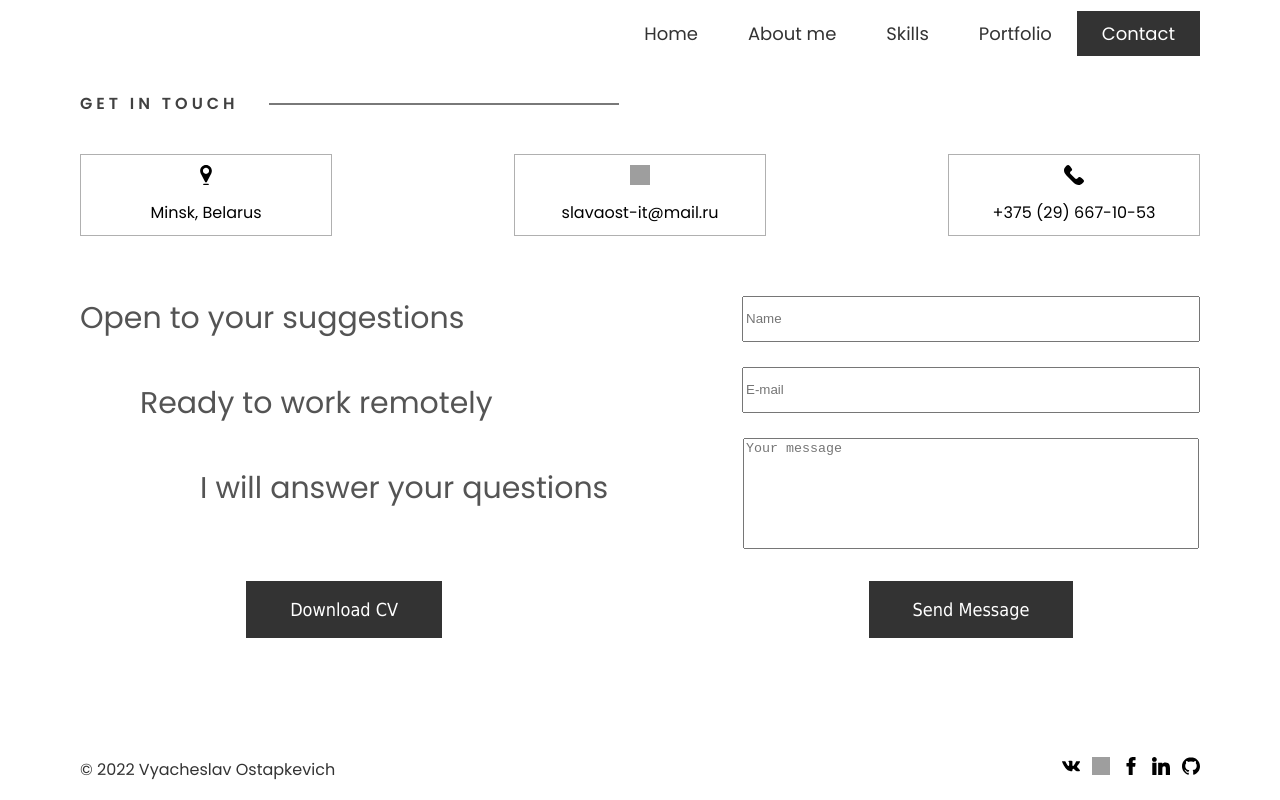
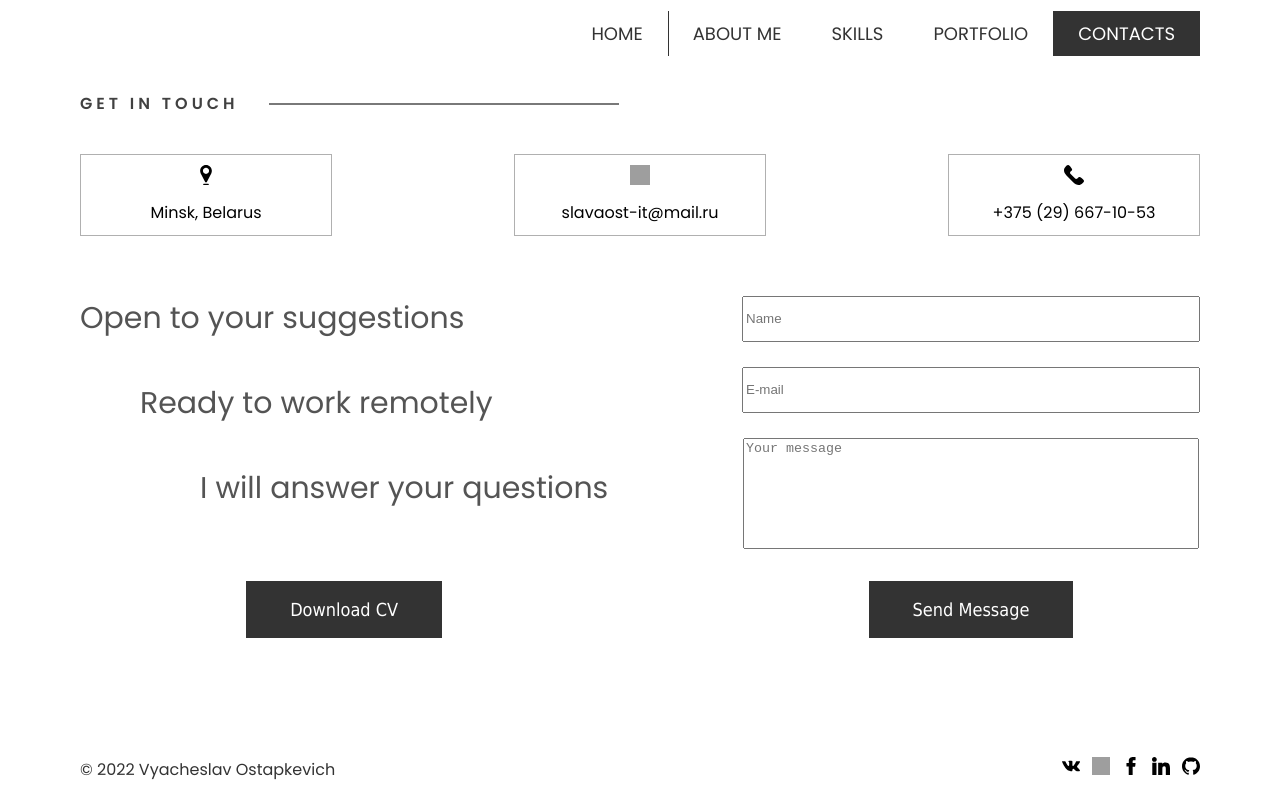
Before and after one commit to SlavaOST-it/portfolio, a React (Create React App) app: page /#/contacts in a window 1280 px wide. Built offline with nearby package versions, Linux system fonts and the light colour scheme; grey boxes are pictures that could not be loaded.

Commit message:
refactpring code

```diff
--- a/package.json
+++ b/package.json
@@ -21,6 +21,7 @@
     "react": "^18.2.0",
     "react-dom": "^18.2.0",
     "react-grid-carousel": "^1.0.1",
+    "react-particles-js": "^3.6.0",
     "react-router-dom": "^6.3.0",
     "react-scripts": "5.0.1",
     "react-simple-typewriter": "^4.0.5",
--- a/src/components/contacts/Contacts.tsx
+++ b/src/components/contacts/Contacts.tsx
@@ -1,4 +1,4 @@
-import React, {useState} from 'react';
+import React from 'react';
 import emailjs from 'emailjs-com';
 import s from "./Contacts.module.css";
 import commonStyle from "../../common/styles/CommonStyles.module.css";
@@ -15,6 +15,7 @@ import logo_instagram from "../../common/img/icons/footer_logo/instagram-alt-svg
 import logo_facebook from "../../common/img/icons/footer_logo/facebook-svgrepo-com.svg";
 import logo_linkidin from "../../common/img/icons/footer_logo/linkedin-svgrepo-com (1).svg";
 import logo_github from "../../common/img/icons/footer_logo/github-svgrepo-com (1).svg";
+import {itemLogo} from "../footer/Footer";
 
 
 export const Contacts = () => {
@@ -47,12 +48,9 @@ export const Contacts = () => {
                 </div>
 
                 <div className={s.logos}>
-                    <LinkLogo href={"https://vk.com/slavaost"} img={logo_vk}/>
-                    <LinkLogo href={"https://www.instagram.com/slavkent_ost/"} img={logo_instagram}/>
-                    <LinkLogo href={"https://www.facebook.com/profile.php?id=100041663271241"} img={logo_facebook}/>
-                    <LinkLogo href={"https://www.linkedin.com/in/vyacheslav-ostapkevich-918112254/"}
-                              img={logo_linkidin}/>
-                    <LinkLogo href={"https://github.com/SlavaOST-it"} img={logo_github}/>
+                    {itemLogo.map(el =>
+                        <LinkLogo href={el.href} img={el.img}/>
+                    )}
                 </div>
 
                 <div className={s.formContainer}>
--- a/src/components/footer/Footer.tsx
+++ b/src/components/footer/Footer.tsx
@@ -1,5 +1,4 @@
 import React from 'react';
-import {NavLink} from "react-router-dom";
 import styleContainer from "../../common/styles/CommonStyles.module.css";
 import s from "./Footer.module.css"
 import {LinkLogo} from "./linkLogo/LinkLogo";
@@ -7,7 +6,7 @@ import {LinkLogo} from "./linkLogo/LinkLogo";
 import logo_vk from "../../common/img/icons/footer_logo/vk-svgrepo-com (1).svg"
 import logo_instagram from "../../common/img/icons/footer_logo/instagram-alt-svgrepo-com.svg"
 import logo_facebook from "../../common/img/icons/footer_logo/facebook-svgrepo-com.svg"
-import logo_linkidin from "../../common/img/icons/footer_logo/linkedin-svgrepo-com (1).svg"
+import logo_linkedin from "../../common/img/icons/footer_logo/linkedin-svgrepo-com (1).svg"
 import logo_github from "../../common/img/icons/footer_logo/github-svgrepo-com (1).svg"
 
 import home_logo from "../../common/img/icons/nav_logo/home-svgrepo-com.svg"
@@ -15,45 +14,47 @@ import about_logo from "../../common/img/icons/nav_logo/man-user-svgrepo-com.svg
 import skills_logo from "../../common/img/icons/nav_logo/skills-svgrepo-com.svg"
 import portfolio_logo from "../../common/img/icons/nav_logo/portfolio-suitcase-svgrepo-com.svg"
 import contact_logo from "../../common/img/icons/nav_logo/email-message-svgrepo-com.svg"
+import {PATH} from "../../routes/routes";
+import {Nav} from "../header/nav/Nav";
 
 
 export const Footer = () => {
+    const itemNav = [
+        {link: PATH.home, imgLogo: home_logo},
+        {link: PATH.aboutMe, imgLogo: about_logo},
+        {link: PATH.skills, imgLogo: skills_logo},
+        {link: PATH.portfolio, imgLogo: portfolio_logo},
+        {link: PATH.contacts, imgLogo: contact_logo},
+    ]
     return (
         <div className={s.footerBlock}>
             <div className={styleContainer.container}>
                 <div className={s.footerWrapperMax}>
                     <div className={s.text}>© 2022 Vyacheslav Ostapkevich</div>
                     <div className={s.logos}>
-                        <LinkLogo href={"https://vk.com/slavaost"} img={logo_vk}/>
-                        <LinkLogo href={"https://www.instagram.com/slavkent_ost/"} img={logo_instagram}/>
-                        <LinkLogo href={"https://www.facebook.com/profile.php?id=100041663271241"} img={logo_facebook}/>
-                        <LinkLogo href={"https://www.linkedin.com/in/vyacheslav-ostapkevich-918112254/"}
-                                  img={logo_linkidin}/>
-                        <LinkLogo href={"https://github.com/SlavaOST-it"} img={logo_github}/>
+                        {itemLogo.map(el =>
+                            <LinkLogo href={el.href} img={el.img}/>
+                        )}
                     </div>
                 </div>
                 <div className={s.footerWrapperMin}>
-                    <NavLink to={'/home'}
-                             className={({isActive}) => isActive ? s.buttonActive : s.button}>
-                        <img src={home_logo} alt={'home'}/>
-                    </NavLink>
-                    <NavLink to={'/about_me'}
-                             className={({isActive}) => isActive ? s.buttonActive : s.button}>
-                        <img src={about_logo} alt={'home'}/>
-                    </NavLink>
-                    <NavLink to={'/skills'}
-                             className={({isActive}) => isActive ? s.buttonActive : s.button}>
-                        <img src={skills_logo} alt={'home'}/>
-                    </NavLink>
-                    <NavLink to={'/portfolio'}
-                             className={({isActive}) => isActive ? s.buttonActive : s.button}>
-                        <img src={portfolio_logo} alt={'home'}/>
-                    </NavLink>
-                    <NavLink to={'/contacts'}
-                             className={({isActive}) => isActive ? s.buttonActive : s.button}>
-                        <img src={contact_logo} alt={'home'}/>
-                    </NavLink>
+                    {itemNav.map(el =>
+                        <Nav
+                            link={el.link}
+                            imgLogo={el.imgLogo}
+                            className={s.button}
+                            activeClassName={s.buttonActive}/>
+                    )}
                 </div>
             </div>
         </div>)
 };
+
+export const itemLogo = [
+    {href: "https://vk.com/slavaost", img: logo_vk},
+    {href: "https://www.instagram.com/slavkent_ost/", img: logo_instagram},
+    {href: "https://www.facebook.com/profile.php?id=100041663271241", img: logo_facebook},
+    {href: "https://www.linkedin.com/in/vyacheslav-ostapkevich-918112254/", img: logo_linkedin},
+    {href: "https://github.com/SlavaOST-it", img: logo_github},
+
+]
--- a/src/components/header/Header.module.css
+++ b/src/components/header/Header.module.css
@@ -17,6 +17,35 @@
     flex-wrap: wrap;
 }
 
+.button {
+    color: #333;;
+    padding: 10px 25px;
+    text-decoration: none;
+    text-align: center;
+    background-color: white;
+    background-image: linear-gradient(to left, transparent, transparent 50%, #333 50%, #333);
+    background-position: 100%;
+    background-size: 200% 100%;
+    transition: all .40s ease-in;
+    font: 400 18px 'Poppins', sans-serif;
+    font-weight: 200;
+    border: none;
+}
+
+.buttonActive {
+    color: white;
+    padding: 10px 25px;
+    text-decoration: none;
+    text-align: center;
+    background-color: #333;
+    font: 400 18px 'Poppins', sans-serif;
+    font-weight: 200;
+}
+
+.button:hover {
+    background-position: 0 0;
+    color: #fff;
+}
 
 @media (max-width: 1120px) {
     .header {
--- a/src/components/header/Header.tsx
+++ b/src/components/header/Header.tsx
@@ -2,13 +2,30 @@ import React from "react";
 import s from "./Header.module.css"
 import styleContainer from "../../common/styles/CommonStyles.module.css"
 import {Nav} from "./nav/Nav";
+import {PATH} from "../../routes/routes";
 
 export const Header = () => {
+ const item = [
+    {link: PATH.home, title: 'HOME'},
+    {link: PATH.aboutMe, title: 'ABOUT ME'},
+    {link: PATH.skills, title: 'SKILLS'},
+    {link: PATH.portfolio, title: 'PORTFOLIO'},
+    {link: PATH.contacts, title: 'CONTACTS'},
+    ]
+
     return (
         <div className={s.header}>
             <div className={styleContainer.container}>
                 <nav className={s.nav}>
-                    <Nav/>
+                    {item.map((el) =>
+                        <Nav
+                            key={el.link}
+                            link={el.link}
+                            titleLink={el.title}
+                            className={s.button}
+                            activeClassName={s.buttonActive}
+                        />
+                    )}
                 </nav>
             </div>
         </div>
--- a/src/components/header/nav/Nav.tsx
+++ b/src/components/header/nav/Nav.tsx
@@ -1,30 +1,29 @@
 import React from 'react';
 import {NavLink} from "react-router-dom";
-import s from "../nav/Nav.module.css";
 
 
-export const Nav = () => {
+type NavType = {
+    link: string,
+    titleLink?: string,
+    imgLogo?: string,
+    className?: string,
+    activeClassName?: string
+}
+
+export const Nav: React.FC<NavType> = ({
+                                           link,
+                                           titleLink,
+                                           imgLogo,
+                                           className,
+                                           activeClassName,
+                                           ...restProps
+                                       }) => {
     return (
         <div>
-            <NavLink to={'/home'}
-                     className={({isActive}) => isActive ? s.buttonActive : s.button}>
-                Home
-            </NavLink>
-            <NavLink to={'/about_me'}
-                     className={({isActive}) => isActive ? s.buttonActive : s.button}>
-                About me
-            </NavLink>
-            <NavLink to={'/skills'}
-                     className={({isActive}) => isActive ? s.buttonActive : s.button}>
-                Skills
-            </NavLink>
-            <NavLink to={'/portfolio'}
-                     className={({isActive}) => isActive ? s.buttonActive : s.button}>
-                Portfolio
-            </NavLink>
-            <NavLink to={'/contacts'}
-                     className={({isActive}) => isActive ? s.buttonActive : s.button}>
-                Contact
+            <NavLink to={link}
+                     className={({isActive}) => isActive ? activeClassName : className}>
+                {titleLink}
+                { imgLogo && <img src={imgLogo} alt={'link logo'} {...restProps}/>}
             </NavLink>
         </div>
     );
--- a/src/components/main/Main.module.css
+++ b/src/components/main/Main.module.css
@@ -1,3 +1,10 @@
 .mainBlock {
     margin: 70px 0 70px 0;
 }
+
+.particles{
+    position: absolute;
+    top: 0;
+    left: 0;
+    right: 0;
+}
--- a/src/components/main/Main.tsx
+++ b/src/components/main/Main.tsx
@@ -7,20 +7,21 @@ import {Portfolio} from "../portfolio/Portfolio";
 import s from "./Main.module.css";
 import commonStyle from "../../common/styles/CommonStyles.module.css";
 import {Contacts} from "../contacts/Contacts";
+import {PATH} from "../../routes/routes";
 
 
 export const Main = () => {
-     return (
+    return (
         <div className={s.mainBlock}>
             <div className={commonStyle.container}>
                 <Routes>
-                    <Route path={'/'} element={<Navigate to={'/home'}/>}/>
-                    <Route path={'/home'} element={<Presentation/>}/>
-                    <Route path={'/about_me'} element={<AboutMe/>}/>
-                    <Route path={'/skills'} element={<Skills/>}/>
-                    <Route path={'/portfolio'} element={<Portfolio/>}/>
-                    <Route path={'/contacts'} element={<Contacts/>}/>
-                    <Route path={'*'} element={<Navigate to={'/home'}/>}/>
+                    <Route path={'/'} element={<Navigate to={PATH.home}/>}/>
+                    <Route path={PATH.home} element={<Presentation/>}/>
+                    <Route path={PATH.aboutMe} element={<AboutMe/>}/>
+                    <Route path={PATH.skills} element={<Skills/>}/>
+                    <Route path={PATH.portfolio} element={<Portfolio/>}/>
+                    <Route path={PATH.contacts} element={<Contacts/>}/>
+                    <Route path={'*'} element={<Navigate to={PATH.home}/>}/>
                 </Routes>
             </div>
         </div>
--- /dev/null
+++ b/src/routes/routes.ts
@@ -0,0 +1,9 @@
+export type PathType = typeof PATH
+
+export const PATH = {
+    home: '/home',
+    aboutMe: '/about_me',
+    skills: '/skills',
+    portfolio: '/portfolio',
+    contacts: '/contacts'
+}
```
Also changed, not shown: src/components/skills/Skills.tsx (+18 -39 lines), src/common/particles/Particle.jsx (added), 1 other file (tests, documents, lock files or other folders).
